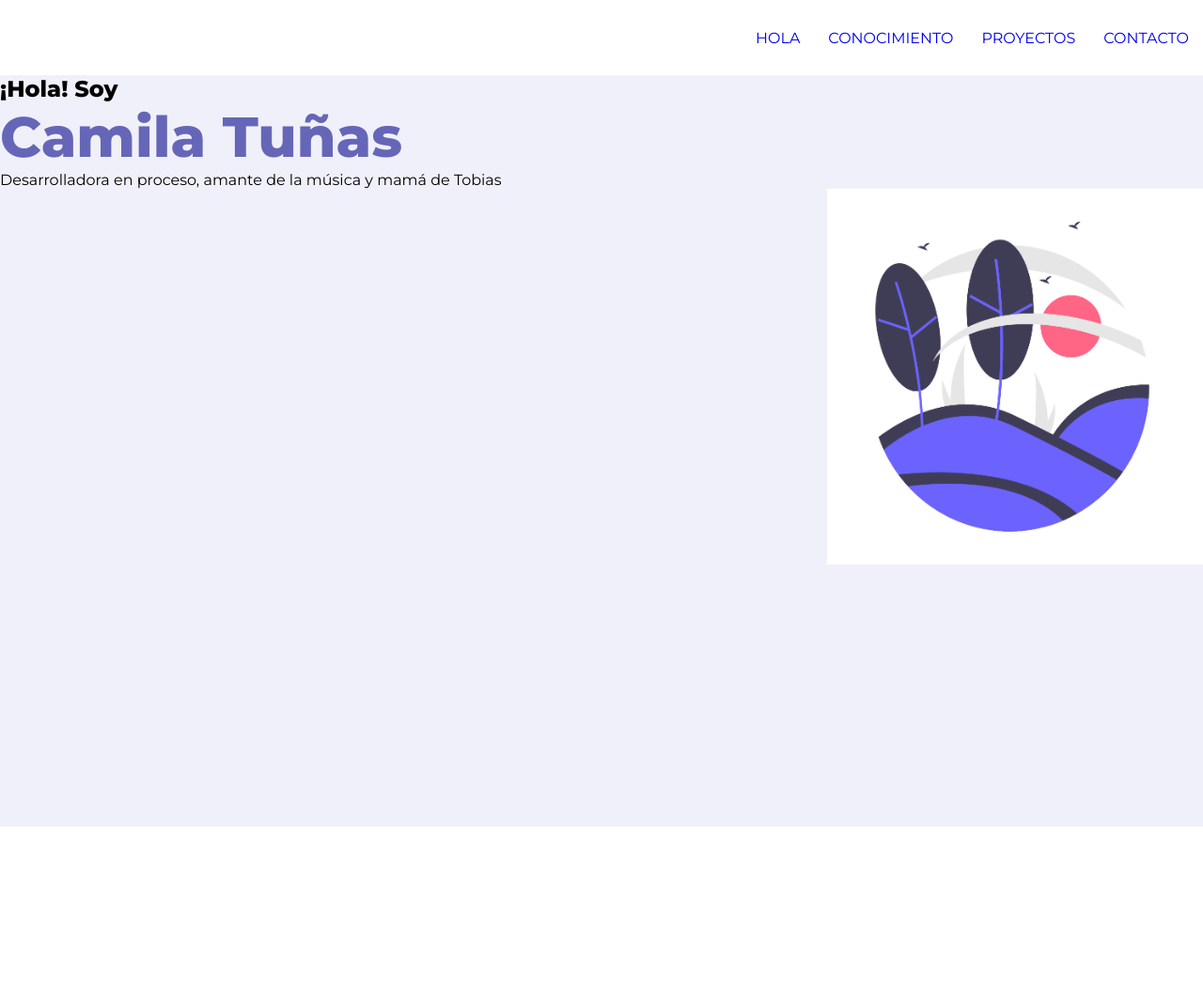
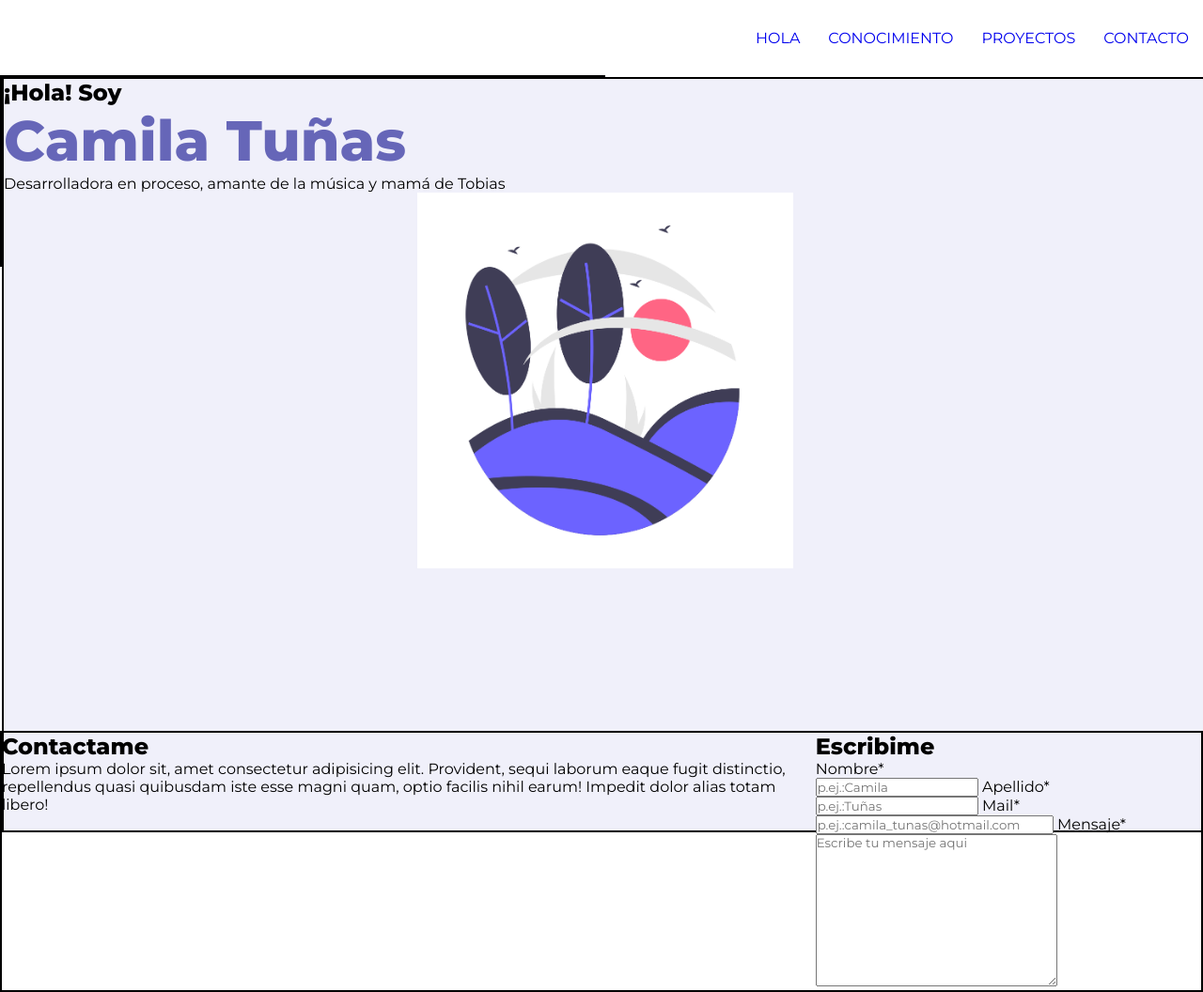
Before and after one commit to camila2604/portafolio01, a plain HTML site: page index.html in a window 1280 px wide. Shown: the whole page at 94% size. Before the commit the page ends 880 px from the top, so only its background shows below. Drawn offline with Linux system fonts and the light colour scheme.

Commit message:
agregue cosas

```diff
--- a/index.html
+++ b/index.html
@@ -21,17 +21,73 @@
         </nav>
     </header>
     <main>
-        <div class="container2">
-            <h2>¡Hola! Soy</h2>
-            <h1>Camila Tuñas</h1>
-            <p>Desarrolladora en proceso, amante de la música y mamá de Tobias</p>
-            <div class="imagen"><img src="./assets/images/undraw_nature_m5ll.png" alt="Nature" width="400px" height="400px"></div>
+        <section>
+            <div class="container2">
+                <h2>¡Hola! Soy</h2>
+                <h1>Camila Tuñas</h1>
+                <p>Desarrolladora en proceso, amante de la música y mamá de Tobias</p>
+                <div class="imagen"><img src="./assets/images/undraw_nature_m5ll.png" alt="Nature" width="400px" height="400px"></div>
+            </div>
+            </section>
+    </main>
+    <br>
+        <br>
+        <br>
+        <br>
+        <br>
+        <br>
+        <br>
+        <br>
+        <br>
+        <br>
+        <br>
+        <br>
+        <br>
+        <br>
+        <br>
+        <br>
+        <br>
+        <br>
+        <br>
+        <br>
+        <br>
+        <br>
+        <br>
+        <br>
+        <br>
+        <br>
+
+    <div class="containerfinal">
+        <div class="cajafinal1">
+            <h2>Contactame</h2>
+            <p>Lorem ipsum dolor sit, amet consectetur adipisicing elit. Provident, sequi laborum eaque fugit
+                distinctio, repellendus quasi quibusdam iste esse magni quam, optio facilis nihil earum! Impedit dolor
+                alias totam libero!</p>
+            <p></p>
+            <p></p>
+            <p></p>
+            <p></p>
         </div>
 
+        <div class="cajafinal2">
+            <h2>Escribime</h2>
+            <form action="">
+                <label for="nombre">Nombre*</label><br>
+                <input type="text" name="Nombre" id="idNombre" placeholder="p.ej.:Camila">
+                <label for="nombre">Apellido*</label><br>
+                <input type="text" name="Apellido" id="idApellido" placeholder="p.ej.:Tuñas">
+                <label for="idEmail">Mail*</label>
+                <input type="text" name="mail" id="idEmail"
+                size="30"
+                placeholder="p.ej.:camila_tunas@hotmail.com">
+                <label for="idMensaje">Mensaje*</label>
+                <textarea name="comentarios" id="idComentarios" cols="30" rows="10"
+                maxlength="1000" placeholder="Escribe tu mensaje aqui"></textarea>
+            </form>
+        </div>
+    </div>
 
 
-
-    </main>
-
+    <footer></footer>
 </body>
 </html>
--- a/styles/styles.css
+++ b/styles/styles.css
@@ -31,8 +31,25 @@ a{
     background-color: #f0f0fa;
     width: 100vw;
     height: 100vh;
+    border:2px solid black;
 }
 .imagen{
     display: flex;
-    justify-content: flex-end;
+    justify-content: center;
+    align-content: center;
+    align-items: center;
 }
+section{
+    width: 50%;
+    height: 200px;
+    border:2px solid black;
+
+}
+.containerfinal{
+    border:2px solid black;
+    display: flex;
+    justify-content: space-between;
+}
+.cajafinal1{
+
+}
```
